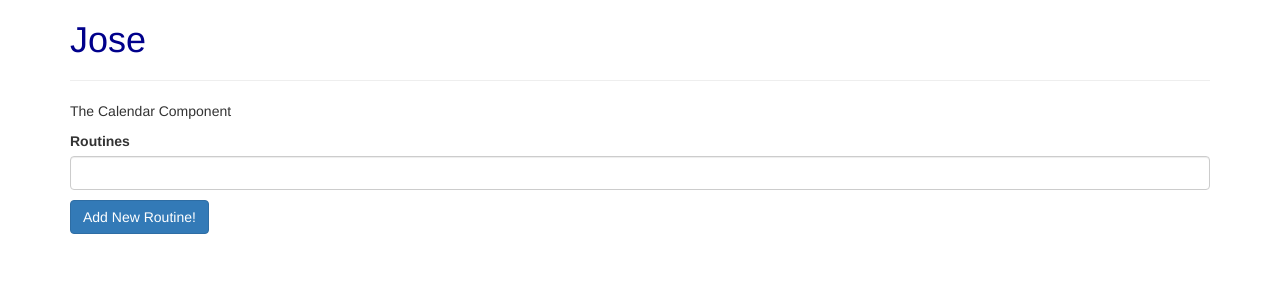
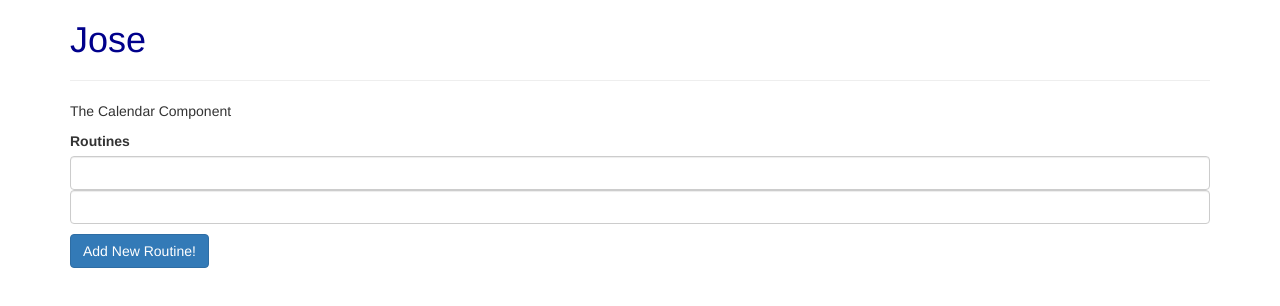
Before and after one commit to abunuwas/gym-frontend, an Angular app: page / in a window 1280 px wide. Shown: the top 306 px of the page. Built offline with nearby package versions, Linux system fonts and the light colour scheme.

Commit message:
Include two way data binding

```diff
--- a/src/app/day/day.component.html
+++ b/src/app/day/day.component.html
@@ -3,7 +3,10 @@
   type="text"
   class="form-control"
   (input)="onUpdateRoutine($event)">
-
+<input
+  type="text"
+  class="form-control"
+  [(ngModel)]="routineName">
 <p> {{ routineName }}</p>
 
 <button
--- a/src/app/day/day.component.ts
+++ b/src/app/day/day.component.ts
@@ -20,7 +20,7 @@ export class DayComponent implements OnInit {
   }
 
   onAddRoutine() {
-    this.message = 'A routine was added!';
+    this.message = 'A routine was added! ' + this.routineName;
   }
 
   onUpdateRoutine(event: any) {
```
